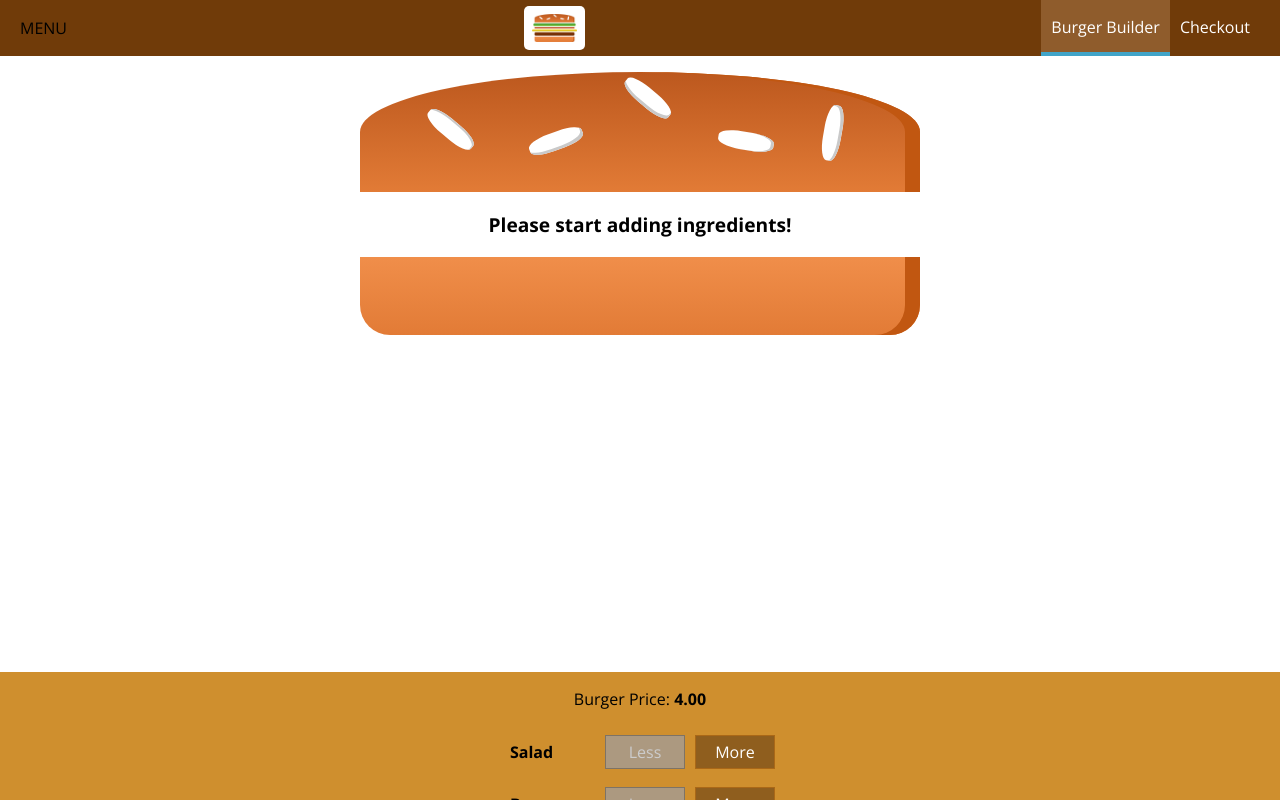
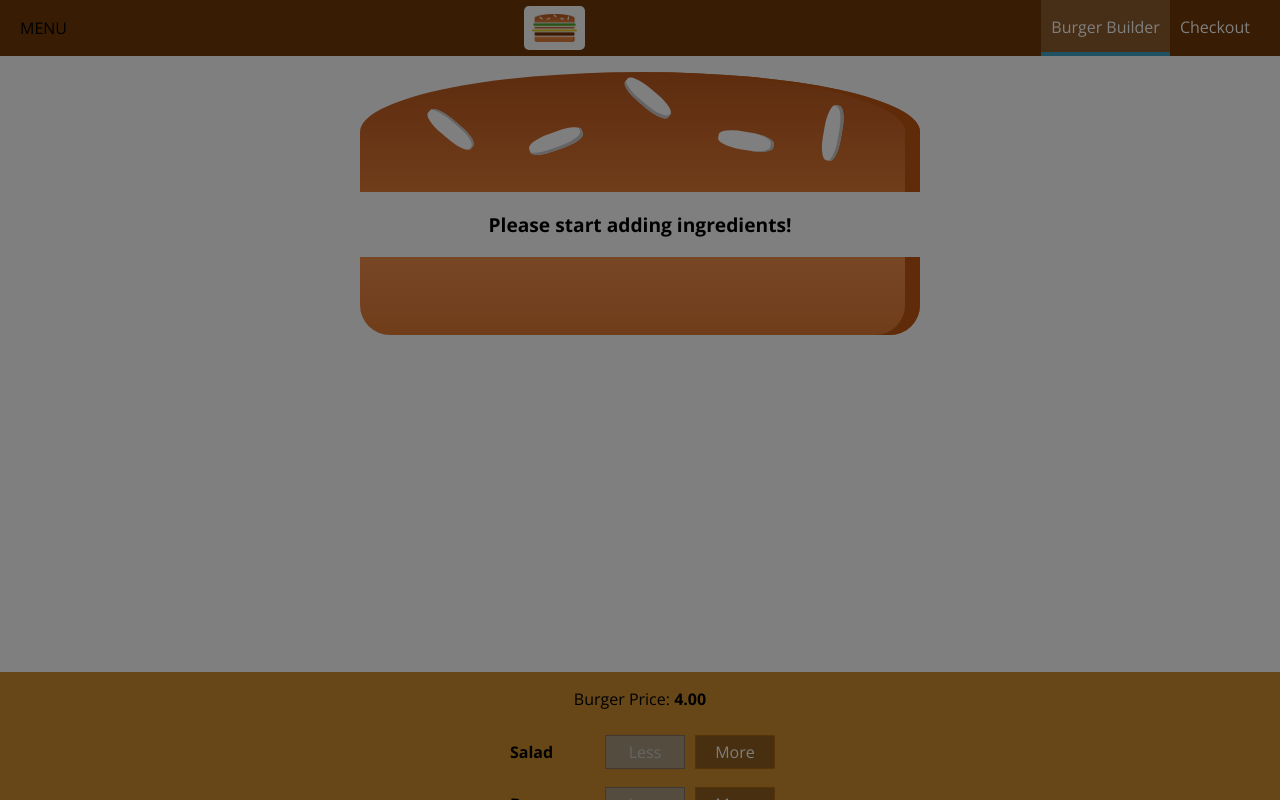
Before and after one commit to maksymmukanovskyi/react-burger-app, a React (Create React App) app: page / in a window 1280 px wide. Shown: the top 800 px of the page. Built offline with nearby package versions, Linux system fonts and the light colour scheme.

Commit message:
added_styles_to_side_drawer_and_convert_to_statefull_layout

```diff
--- a/src/components/Layout/Layout.js
+++ b/src/components/Layout/Layout.js
@@ -1,15 +1,20 @@
-import React from 'react';
+import React, { Component } from 'react';
 import Aux from '../../hoc/Auxiliary';
 import classes from './Layout.module.css';
 import Toolbar from '../Navigation/Toolbar/Toolbar';
 import SideDrawer from '../Navigation/SideDrawer/SideDrawer';
 
-const layout = props => (
-  <Aux>
-    <Toolbar />
-    <SideDrawer />
-    <main className={classes.Content}>{props.children}</main>
-  </Aux>
-);
+export default class Layout extends Component {
+  state = {};
 
-export default layout;
+  render() {
+    const { children } = this.props;
+    return (
+      <Aux>
+        <Toolbar />
+        <SideDrawer />
+        <main className={classes.Content}>{children}</main>
+      </Aux>
+    );
+  }
+}
--- a/src/components/Logo/Logo.js
+++ b/src/components/Logo/Logo.js
@@ -2,8 +2,8 @@ import React from 'react';
 import burgerLogo from '../../assets/images/burger-logo.png';
 import classes from './Logo.module.css';
 
-const logo = props => (
-  <div className={classes.Logo} style={{ height: props.height }}>
+const logo = () => (
+  <div className={classes.Logo}>
     <img src={burgerLogo} alt="MyBurger" />
   </div>
 );
--- a/src/components/Navigation/NavItems/NavItem/NavItem.module.css
+++ b/src/components/Navigation/NavItems/NavItem/NavItem.module.css
@@ -1,19 +1,38 @@
+.NavItem {
+    margin: 10px 0;
+    box-sizing: border-box;
+    display: block;
+    width: 100%;
+}
+
+.NavItem a {
+    color: #8f5c2c;
+    text-decoration: none;
+    width: 100%;
+    box-sizing: border-box;
+    display: block;
+}
+
+.NavItem a:hover,
+.NavItem a:active,
+.NavItem a.active {
+    color: #40a4c8;
+}
+
+@media (min-width: 500px) {
     .NavItem {
         margin: 0;
-    box-sizing: border-box;
         display: flex;
         height: 100%;
         align-items: center;
+        width: auto;
     }
 
     .NavItem a {
         color: white;
-    text-decoration: none;
         height: 100%;
         padding: 16px 10px;
         border-bottom: 4px solid transparent;
-    box-sizing: border-box;
-    display: block;
     }
 
     .NavItem a:hover,
@@ -23,3 +42,4 @@
         border-bottom: 4px solid #40a4c8;
         color: white;
     }
+}
--- a/src/components/Navigation/NavItems/NavItems.module.css
+++ b/src/components/Navigation/NavItems/NavItems.module.css
@@ -5,4 +5,12 @@
     display: flex;
     align-items: center;
     height: 100%;
+    flex-flow: column;
 }
+
+@media (min-width: 500px) {
+    .NavItems {
+        flex-flow: row;
+    }
+
+}
--- a/src/components/Navigation/SideDrawer/SideDrawer.js
+++ b/src/components/Navigation/SideDrawer/SideDrawer.js
@@ -2,15 +2,23 @@ import React from 'react';
 import Logo from '../../Logo/Logo';
 import NavItems from '../NavItems/NavItems';
 import classes from './SideDrawer.module.css';
+import Backdrop from '../../UI/Backdrop/Backdrop';
+import Aux from '../../../hoc/Auxiliary';
 
 const SideDrawer = () => {
   return (
-    <div className={classes.SideDrawer}>
-      <Logo height="11%" />
-      <nav>
-        <NavItems />
-      </nav>
-    </div>
+    <Aux>
+      <Backdrop show />
+      <div className={classes.SideDrawer}>
+        <div className={classes.Logo}>
+          <Logo />
+        </div>
+
+        <nav>
+          <NavItems />
+        </nav>
+      </div>
+    </Aux>
   );
 };
 
--- a/src/components/Navigation/SideDrawer/SideDrawer.module.css
+++ b/src/components/Navigation/SideDrawer/SideDrawer.module.css
@@ -24,3 +24,7 @@
 .Close {
 transform: translate(-100%);
 }
+.Logo{
+    margin-bottom: 32px;
+    height: 11%;
+}
--- a/src/components/Navigation/Toolbar/Toolbar.js
+++ b/src/components/Navigation/Toolbar/Toolbar.js
@@ -6,8 +6,10 @@ import NavItems from '../NavItems/NavItems';
 const toolbar = () => (
   <header className={classes.Toolbar}>
     <div>MENU</div>
-    <Logo height="80%" />
-    <nav>
+    <div className={classes.Logo}>
+      <Logo />
+    </div>
+    <nav className={classes.DesctopOnly}>
       <NavItems />
     </nav>
   </header>
--- a/src/components/Navigation/Toolbar/Toolbar.module.css
+++ b/src/components/Navigation/Toolbar/Toolbar.module.css
@@ -16,3 +16,13 @@
 .Toolbar nav {
     height: 100%;
 }
+
+.Logo {
+    height: 80%;
+}
+
+@media (max-width: 499px) {
+    .DesctopOnly {
+        display: none;
+    }
+}
```
Also changed, not shown: 1 other file (tests, documents, lock files or other folders). Lines whose indentation alone changed are shown as unchanged.
